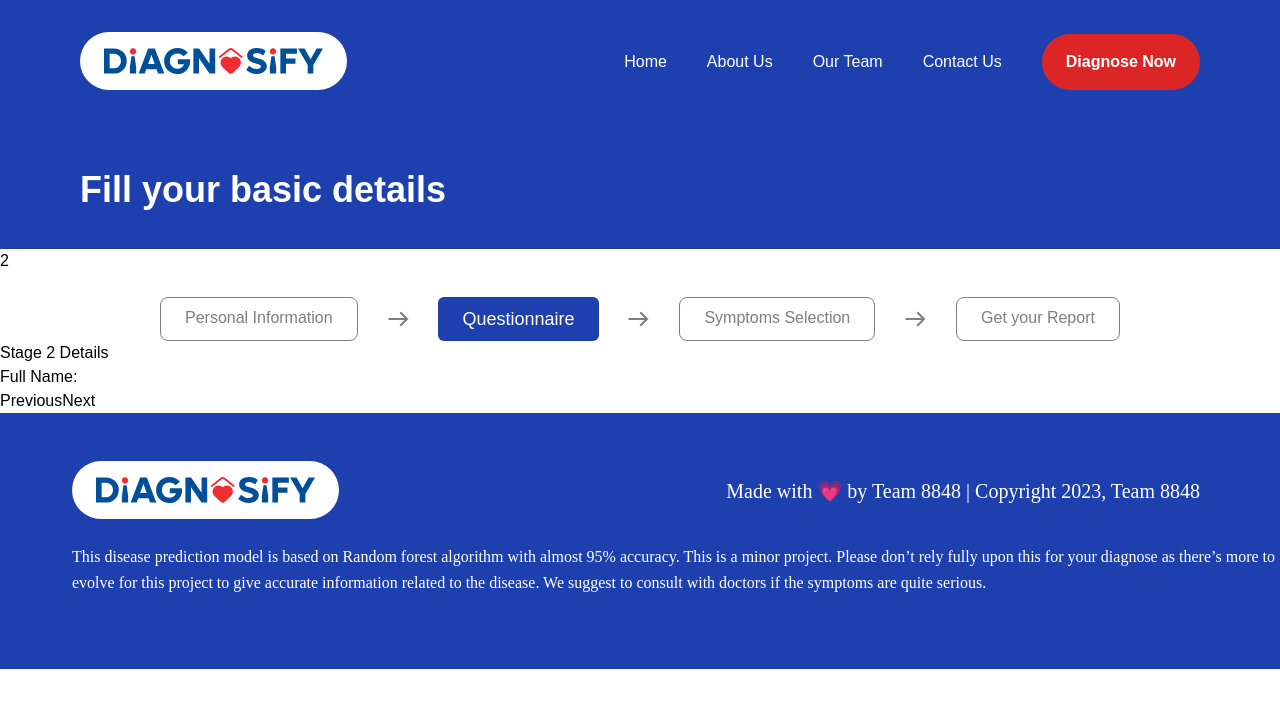
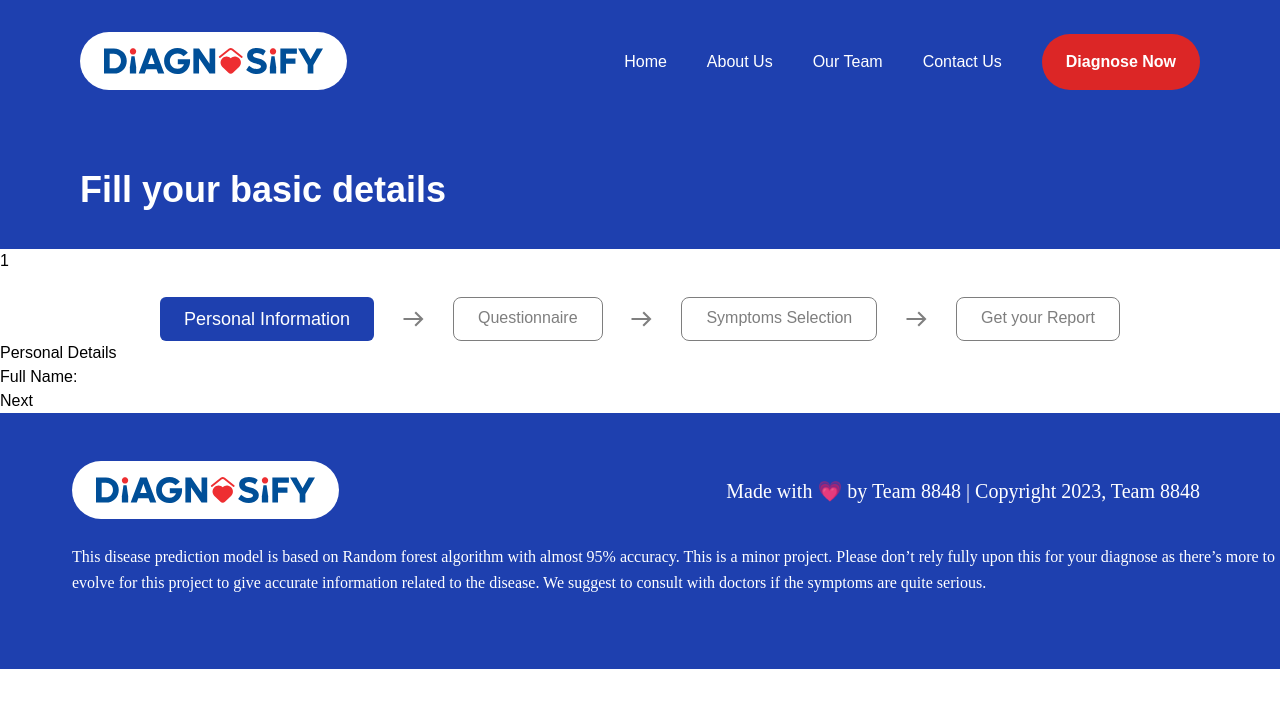
Before and after one commit to unikdahal/Diagnosify, a React (Create React App) app in the folder frontend/: page /diagnose in a window 1280 px wide. Shown: the top 708 px of the page. Built offline with nearby package versions, Linux system fonts and the light colour scheme.

Commit message:
Added new

```diff
--- a/frontend/src/Components/Diagnose/DiagnosePage.jsx
+++ b/frontend/src/Components/Diagnose/DiagnosePage.jsx
@@ -7,7 +7,7 @@ import Stage4 from "./Stage4";
 import arrow from "../../assets/arrow.svg";
 
 const DiagnosePage = () => {
-  const [stage, setStage] = useState(2);
+  const [stage, setStage] = useState(1);
   const [formData, setFormData] = useState({
     fullName: "",
     gender: "",
```
